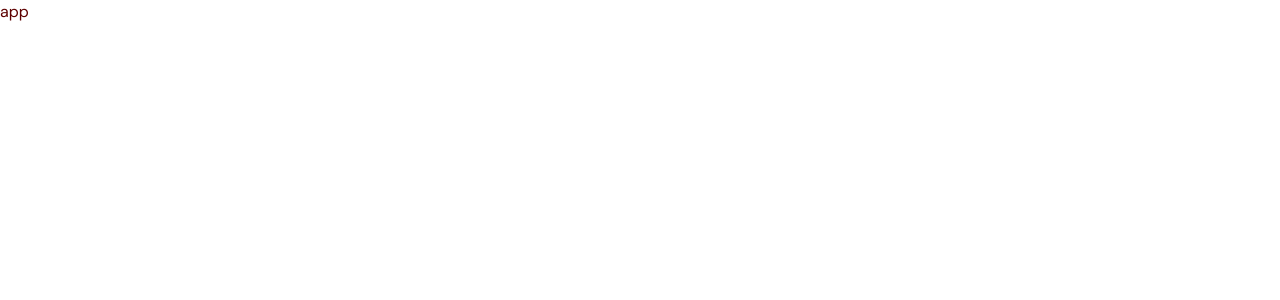
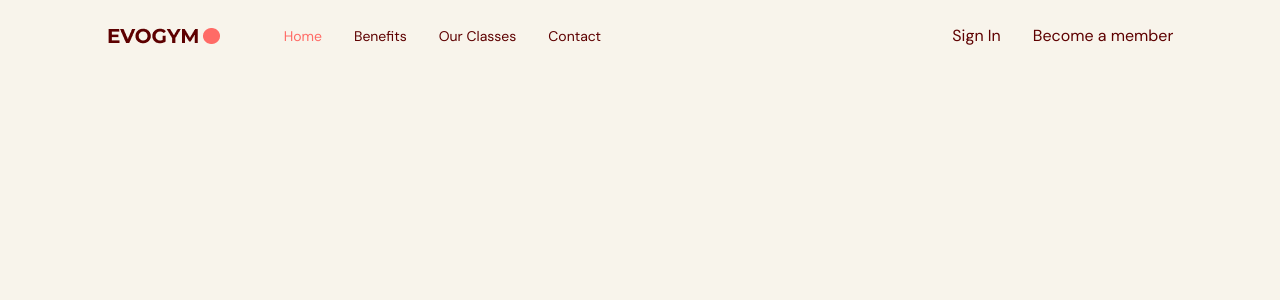
Before and after one commit to cansurer-at/gym-typescript-app, a React (Vite) app: page / in a window 1280 px wide. Shown: the top 300 px of the page. Built offline with nearby package versions, Linux system fonts and the light colour scheme.

Commit message:
navbar functionalit half way

```diff
--- a/src/App.tsx
+++ b/src/App.tsx
@@ -1,9 +1,20 @@
+import Navbar from "@/scenes/navbar";
+import { useState } from "react";
+import { SelectedPage } from "./shared/types";
+SelectedPage
+
+
 
 function App() {
 
-  return <div className="app">app</div>;
+  const [selectedPage, setSelectedPage] = useState<SelectedPage>(
+    SelectedPage.Home
+  );
+  return (
+    <div className="app bg-gray-20">
+      <Navbar selectedPage={selectedPage} setSelectedPage={setSelectedPage} />
+    </div>
+  );
 }
 
-
-
-export default App
+export default App;
--- /dev/null
+++ b/src/scenes/navbar/Link.tsx
@@ -0,0 +1,28 @@
+import { SelectedPage } from "@/shared/types";
+import AnchorLink from "react-anchor-link-smooth-scroll"
+
+type Props = {
+  page: string;
+  selectedPage: SelectedPage;
+  setSelectedPage: (value: SelectedPage) => void;
+};
+
+
+const Link = ({ page, selectedPage, setSelectedPage }: Props) => {
+  const lowerCasePage = page.toLowerCase().replace(/ /g, "") as SelectedPage;
+  return (
+    <AnchorLink
+      className={`${selectedPage === lowerCasePage ? "text-primary-500" : ""}
+      transition duration-500 hover:text-primary-300
+      `}
+      href={`#${lowerCasePage}`}
+      onClick={() => {
+        setSelectedPage(lowerCasePage);
+      }}
+    >
+      {page}
+    </AnchorLink>
+  );
+};
+
+export default Link
--- /dev/null
+++ b/src/scenes/navbar/index.tsx
@@ -0,0 +1,57 @@
+import React, { useEffect, useState } from "react";
+import { Bars3Icon, XMarkIcon } from "@heroicons/react/24/solid";
+import Logo from "@/assets/Logo.png";
+import Link from './Link'
+import { SelectedPage } from "@/shared/types";
+SelectedPage;
+
+type Props = {
+  selectedPage: SelectedPage;
+  setSelectedPage: (value: SelectedPage) => void;
+};
+
+const Navbar = ({selectedPage, setSelectedPage}: Props) => {
+  const flexBetween = "flex items-center justify-between";
+
+  return (
+    <nav>
+      <div className={`${flexBetween} fixed top-0 z-30 w-full py-6 `}>
+        <div className={`${flexBetween} mx-auto w-5/6`}>
+          <div className={`${flexBetween} w-full gap-16`}>
+            <img alt="logo" src={Logo} />
+            <div className={`${flexBetween} w-full `}>
+              <div className={`${flexBetween} gap-8 text-sm`}>
+                <Link
+                  page="Home"
+                  selectedPage={selectedPage}
+                  setSelectedPage={setSelectedPage}
+                />
+                <Link
+                  page="Benefits"
+                  selectedPage={selectedPage}
+                  setSelectedPage={setSelectedPage}
+                />
+                <Link
+                  page="Our Classes"
+                  selectedPage={selectedPage}
+                  setSelectedPage={setSelectedPage}
+                />
+                <Link
+                  page="Contact"
+                  selectedPage={selectedPage}
+                  setSelectedPage={setSelectedPage}
+                />
+              </div>
+              <div className={`${flexBetween} gap-8`}>
+                <p>Sign In</p>
+                <button>Become a member</button>
+              </div>
+            </div>
+          </div>
+        </div>
+      </div>
+    </nav>
+  );
+};
+
+export default Navbar;
--- /dev/null
+++ b/src/shared/types.ts
@@ -0,0 +1,7 @@
+
+export enum SelectedPage {
+  Home = "home",
+  Benefits = "benefits",
+  OurClasses = "ourclasses",
+  ContactUs = "contactus",
+}
```
